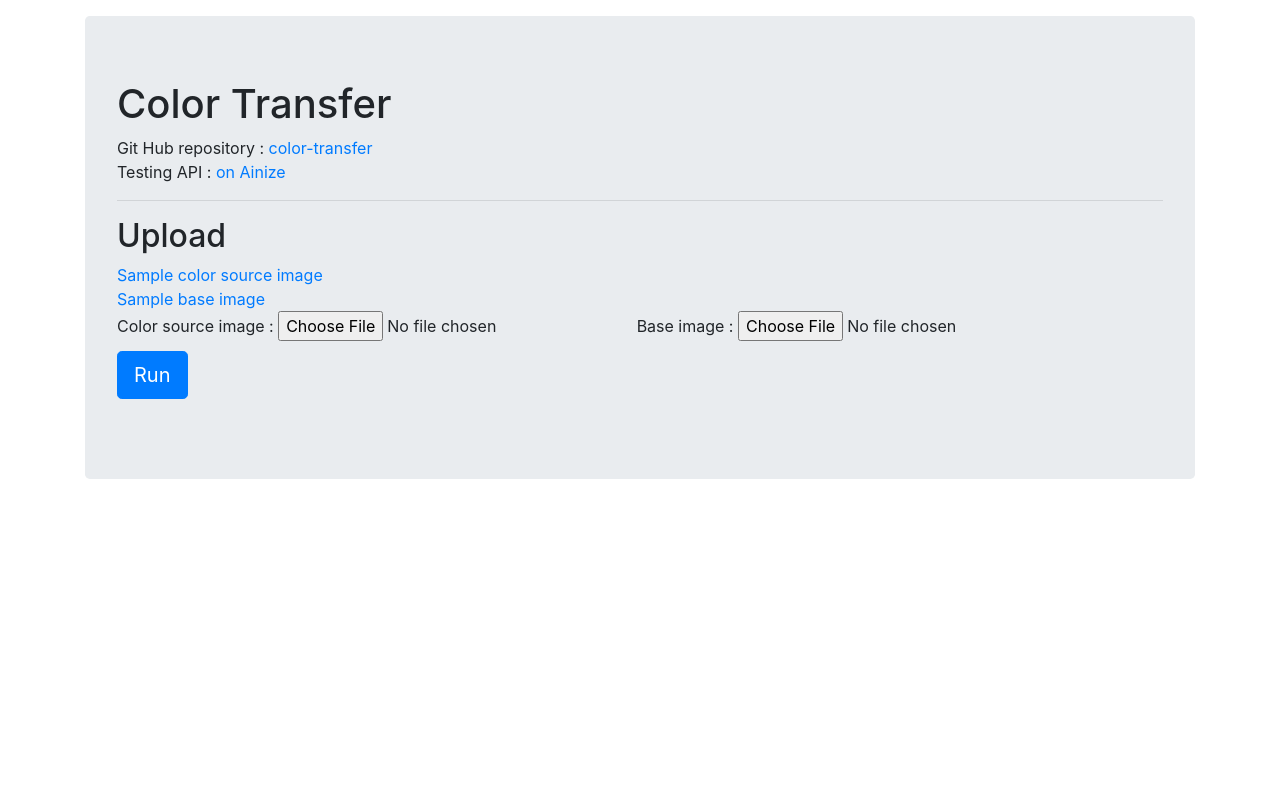
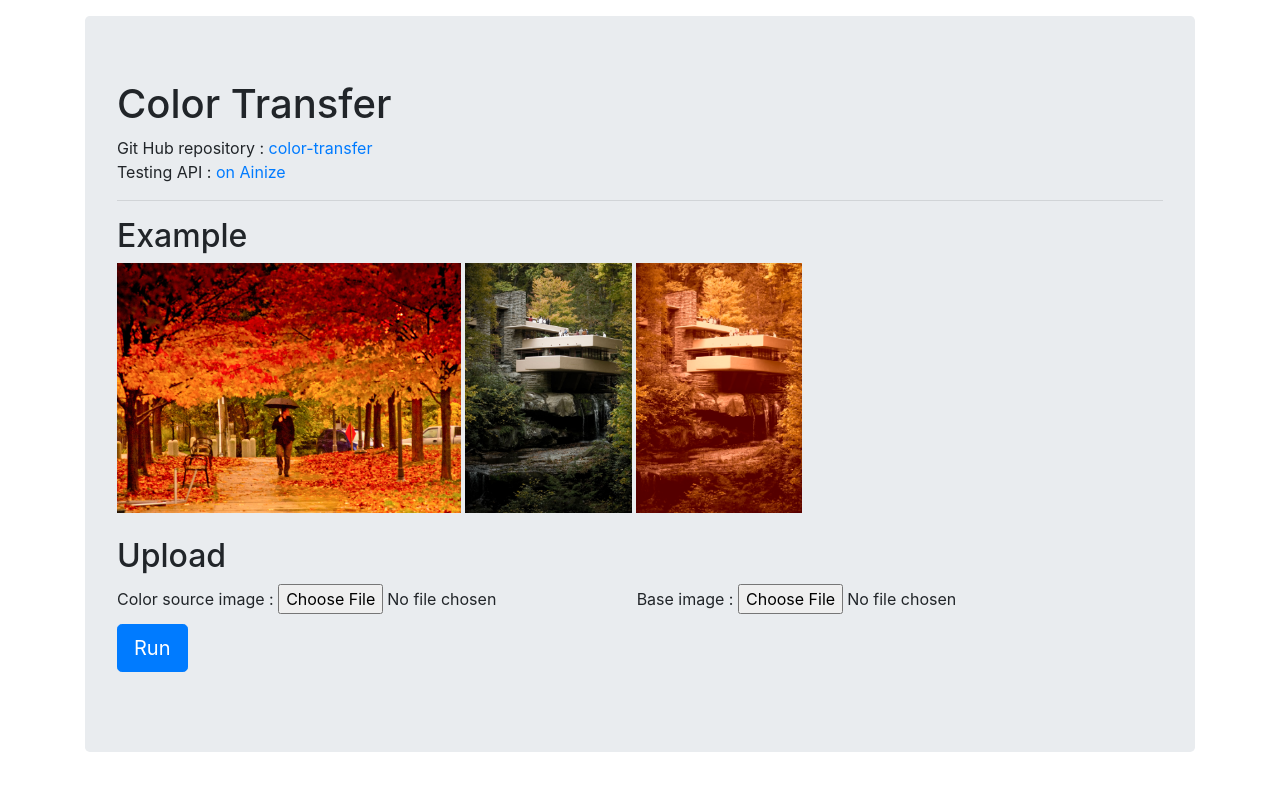
Before and after one commit to woomurf/ainize-color-transfer, a Flask app: page / in a window 1280 px wide. Run offline with Flask 2, Linux system fonts and the light colour scheme; some libraries are stand-ins or nearby versions.

Commit message:
sample images

```diff
--- a/templates/index.html
+++ b/templates/index.html
@@ -10,6 +10,12 @@
             integrity="sha384-Vkoo8x4CGsO3+Hhxv8T/Q5PaXtkKtu6ug5TOeNV6gBiFeWPGFN9MuhOf23Q9Ifjh" crossorigin="anonymous">
 
         <title>Color Transfer</title>
+
+        <style>
+            .img{
+                height: 250px;
+            }
+        </style>
     </head>
     <body>
         <div class = "container">
@@ -22,11 +28,14 @@
 
                 <hr class="solid">
 
+                <div id="sampleBox">
+                    <h2>Example</h2>
+                    <img class="img" src="https://raw.githubusercontent.com/woomurf/ainize-color-transfer/master/images/autumn.jpg" alt="sample_color_source">
+                    <img class="img" src="https://raw.githubusercontent.com/woomurf/ainize-color-transfer/master/images/fallingwater.jpg" alt="sample_base">
+                    <img class="img" src="https://raw.githubusercontent.com/woomurf/ainize-color-transfer/master/images/autumn_fallingwater.jpeg" alt="sample_result">
+                </div>
+                <br>
                 <h2>Upload </h2>
-                <div id="sampleBox">
-                    <a href="https://raw.githubusercontent.com/woomurf/ainize-color-transfer/master/images/autumn.jpg" target="_blank"> Sample color source image</a><br>
-                    <a href="https://raw.githubusercontent.com/woomurf/ainize-color-transfer/master/images/fallingwater.jpg" target="_blank">Sample base image</a>
-                </div>
                 <div id = 'inputImage'>
                     <label for="source">Color source image : </label>
                     <input type = 'file' id = 'source' style="margin-right: 10px; margin-bottom: 10px;">
```
Also changed, not shown: images/autumn_fallingwater.jpeg (added).
